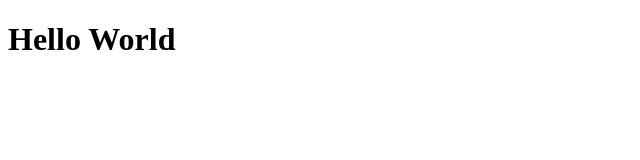
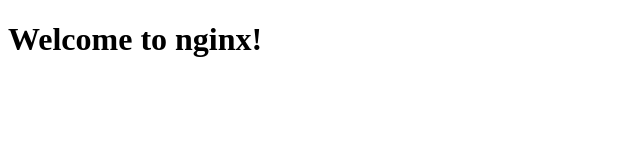
Before and after one commit to natalystx/nginx-block-ddos-bot, a website: page index.html in a window 1280 px wide. Shown: the whole page, without its empty margins (0-640 px from the left). Drawn offline with Linux system fonts and the light colour scheme.

```diff
--- a/index.html
+++ b/index.html
@@ -6,6 +6,6 @@
     <title>Document</title>
   </head>
   <body>
-    <h1>Hello World</h1>
+    <h1>Welcome to nginx!</h1>
   </body>
 </html>
```
